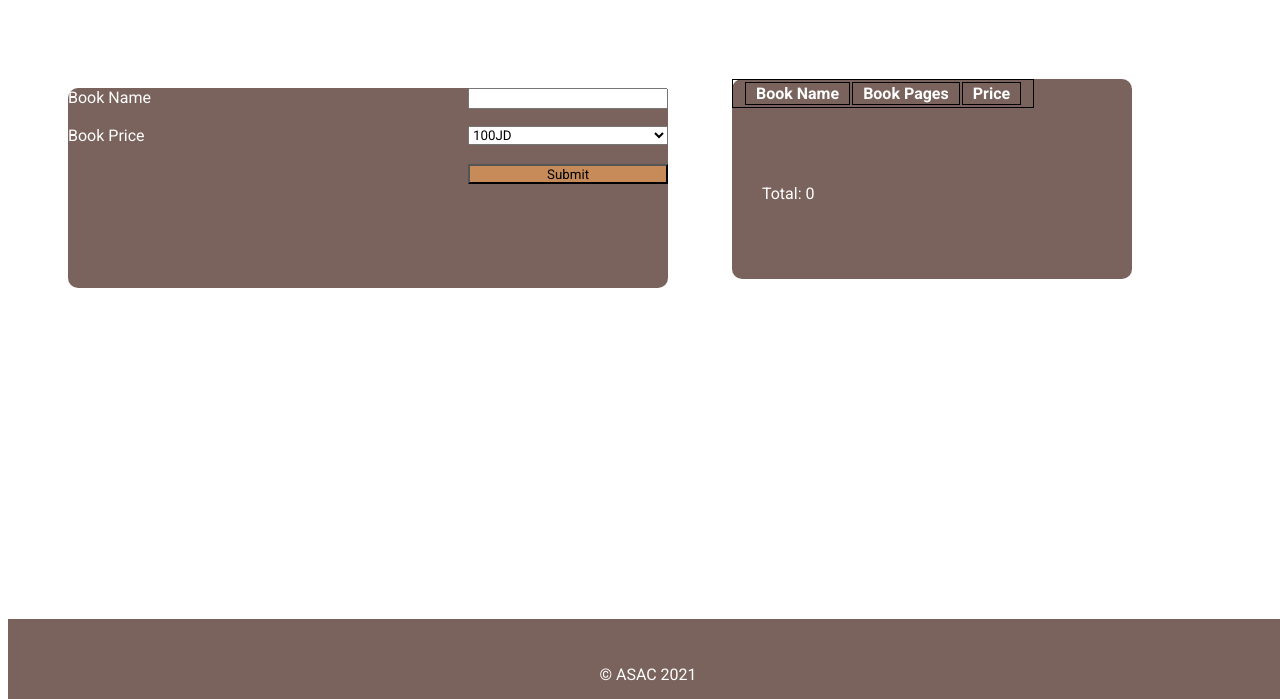
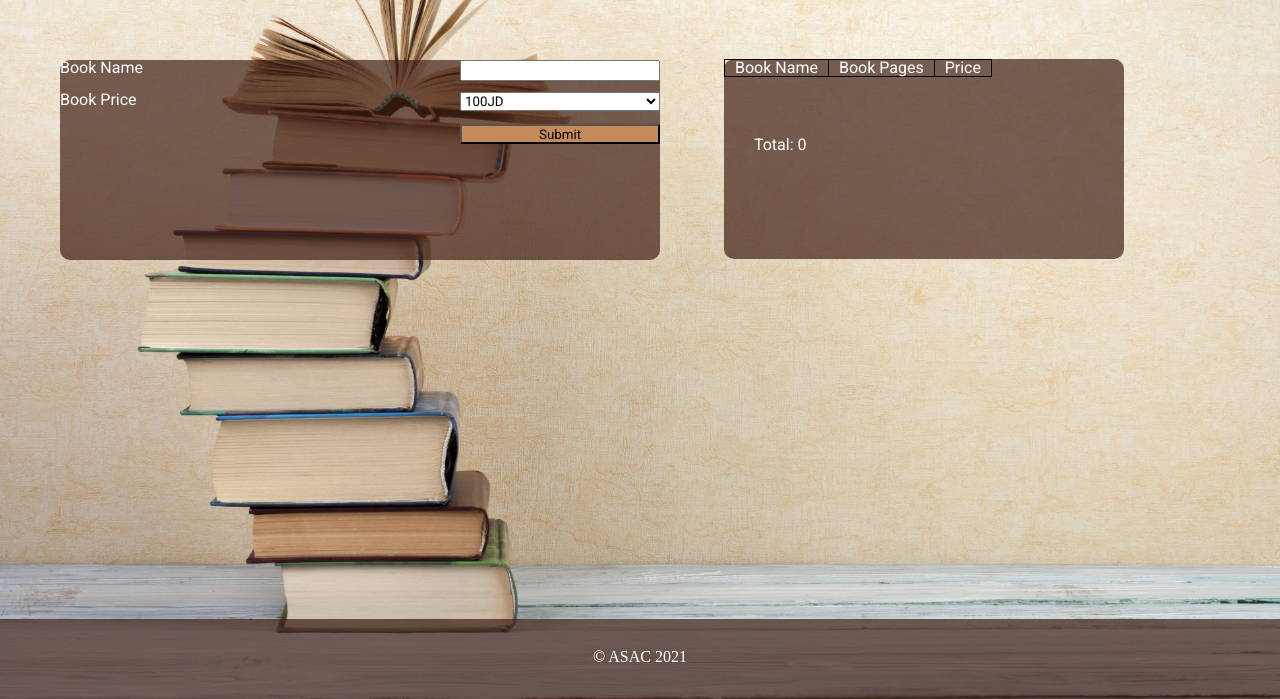
Before and after one commit to alaa-rish/Books-Shop, a plain HTML site: page index.html in a window 1280 px wide. Shown: the part 101-800 px from the top of the page. Drawn offline with Linux system fonts and the light colour scheme; the site is published under a folder, as on GitHub Pages, so addresses that start at the root find nothing.

Commit message:
update links

```diff
--- a/css/style.css
+++ b/css/style.css
@@ -30,7 +30,7 @@ body {
     /* background-image: url("/img/BG-IMG.jpg");
     width:; */
 
-    background: url("/img/BG-IMG.jpg") no-repeat center center fixed;
+    background: url("../img/BG-IMG.jpg") no-repeat center center fixed;
     -webkit-background-size: cover;
     -moz-background-size: cover;
     -o-background-size: cover;
--- a/index.html
+++ b/index.html
@@ -5,7 +5,7 @@
     <meta charset="UTF-8">
     <meta http-equiv="X-UA-Compatible" content="IE=edge">
     <meta name="viewport" content="width=device-width, initial-scale=1.0">
-    <link rel="stylesheet" href="/css/reset.css">
+    <link rel="stylesheet" href="css/reset.css">
     <link rel="stylesheet" href="css/style.css">
     <link rel="stylesheet" href="https://fonts.googleapis.com/css2?family=Roboto&display=swap" />
 
@@ -55,7 +55,7 @@
     <footer>
 <p>&copy; ASAC 2021 </p>
     </footer>
-    <script src="/js/app.js"></script>
+    <script src="js/app.js"></script>
 
 </body>
 
```
